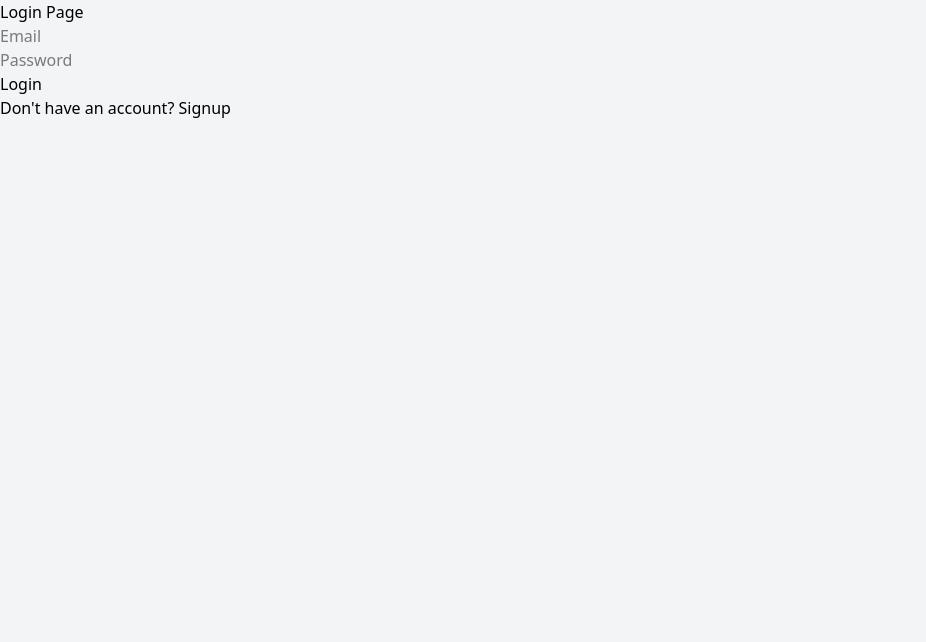
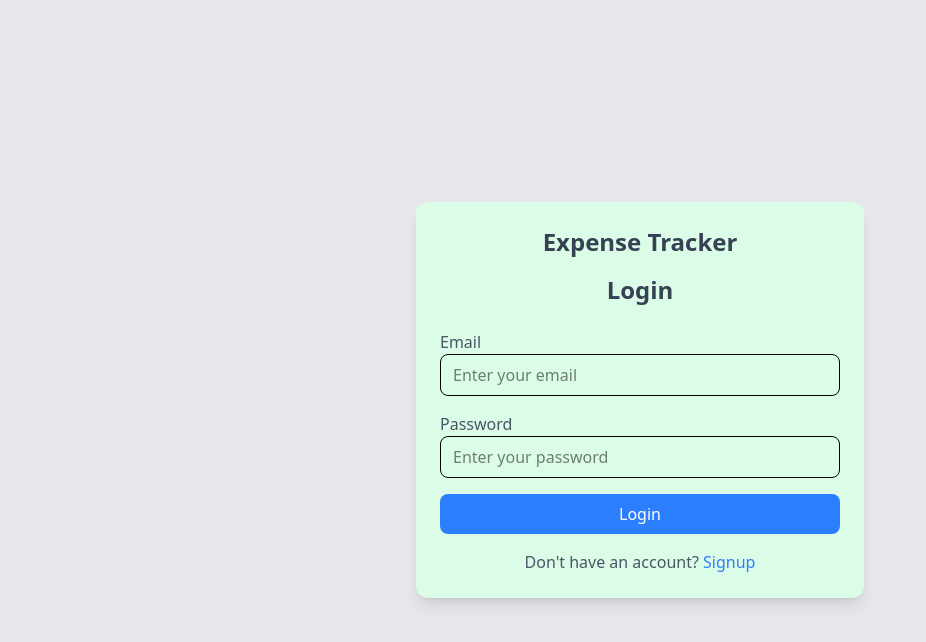
Before and after one commit to naveengus/Expense-Tracker, a React (Vite) app: page / in a window 1280 px wide. Shown: the top 642 px of the page, without its empty margins (0-926 px from the left). Built offline with nearby package versions, Linux system fonts and the light colour scheme.

Commit message:
add Login css

```diff
--- a/src/pages/Login.jsx
+++ b/src/pages/Login.jsx
@@ -1,7 +1,7 @@
-import React, { useState } from 'react'
-import { Link, useNavigate } from "react-router-dom"
-import AxiosService from '../utils/AxiosService';
-import ApiRoutes from '../utils/ApiRoutes';
+import React, { useState } from "react";
+import { Link, useNavigate } from "react-router-dom";
+import AxiosService from "../utils/AxiosService";
+import ApiRoutes from "../utils/ApiRoutes";
 
 function Login() {
   const [email, setEmail] = useState("");
@@ -11,7 +11,10 @@ function Login() {
   const handleSubmit = async (e) => {
     e.preventDefault();
     try {
-            let res = await AxiosService.post(ApiRoutes.LOGIN.Path, { email, password });
+      let res = await AxiosService.post(ApiRoutes.LOGIN.Path, {
+        email,
+        password,
+      });
       // backend response
       console.log(res);
       // store token & role if backend sends it
@@ -24,20 +27,56 @@ function Login() {
       navigate("/home");
     } catch (error) {
       alert(error.message || "Internal Server Error");
-
     }
-    }
+  };
   return (
+    <div className="flex justify-center items-center min-h-screen bg-gray-200">
+      <div className="w-full max-w-md bg-green-100 shadow-lg rounded-xl p-6 m-5">
+        <h1 className="text-2xl font-bold mb-4 text-center text-gray-700">
+          Expense Tracker
+        </h1>
+        <h2 className="text-2xl font-bold text-center mb-6 text-gray-700">
+          Login
+        </h2>
+        <form className="space-y-4" onSubmit={handleSubmit}>
           <div>
-            <h2>Login Page</h2>
-            <form onSubmit={handleSubmit}>
-                <input type="email" name='email' value={email} placeholder="Email" onChange={(e) => setEmail(e.target.value)} /> <br />
-                <input type="password" name='password' value={password} placeholder="Password" onChange={(e) => setPassword(e.target.value)} /> <br />
-                <button type="submit">Login</button>
+            <label className="block text-gray-600 font-medium">Email</label>
+            <input
+              type="email"
+              name="email"
+              value={email}
+              placeholder="Enter your email"
+              onChange={(e) => setEmail(e.target.value)}
+              className="w-full px-3 py-2 border rounded-lg focus:outline-none focus:ring-2 focus:ring-blue-400"
+            />
+          </div>
+          <div>
+            <label className="block text-gray-600 font-medium">Password</label>
+            <input
+              type="password"
+              name="password"
+              value={password}
+              placeholder="Enter your password"
+              onChange={(e) => setPassword(e.target.value)}
+              className="w-full px-3 py-2 border rounded-lg focus:outline-none focus:ring-2 focus:ring-blue-400"
+            />
+          </div>
+          <button
+            type="submit"
+            className="w-full bg-blue-500 text-white py-2 rounded-lg hover:bg-blue-600 transition duration-200"
+          >
+            Login
+          </button>
         </form>
-            <p>Don't have an account? <Link to="/signup">Signup</Link></p>
+        <p className="text-center text-gray-600 mt-4">
+          Don't have an account?{" "}
+          <Link to="/signup" className="text-blue-500 hover:underline">
+            Signup
+          </Link>
+        </p>
       </div>
-    )
+    </div>
+  );
 }
 
-export default Login
+export default Login;
--- a/src/utils/AxiosService.jsx
+++ b/src/utils/AxiosService.jsx
@@ -1,12 +1,13 @@
-import axios from "axios"
+import axios from "axios";
 import { logout } from "./LogOut";
 
 const AxiosService = axios.create({
-    baseURL: import.meta.env.VITE_BASE_URL,
+  // baseURL: import.meta.env.VITE_BASE_URL,
+  baseURL: "http://localhost:4000",
   headers: {
-        "Content-Type": "application/json"
-    }
-})
+    "Content-Type": "application/json",
+  },
+});
 
 AxiosService.interceptors.request.use(
   (config) => {
@@ -40,4 +41,4 @@ AxiosService.interceptors.response.use(
   }
 );
 
-export default AxiosService
+export default AxiosService;
```
Lines whose indentation alone changed are shown as unchanged.
